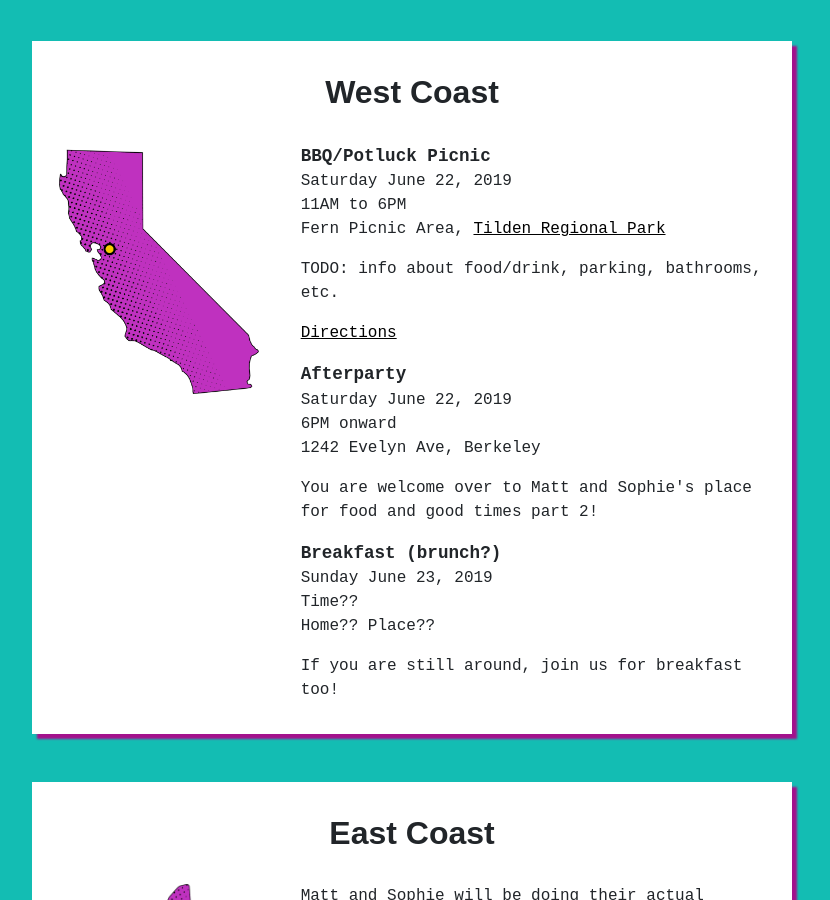
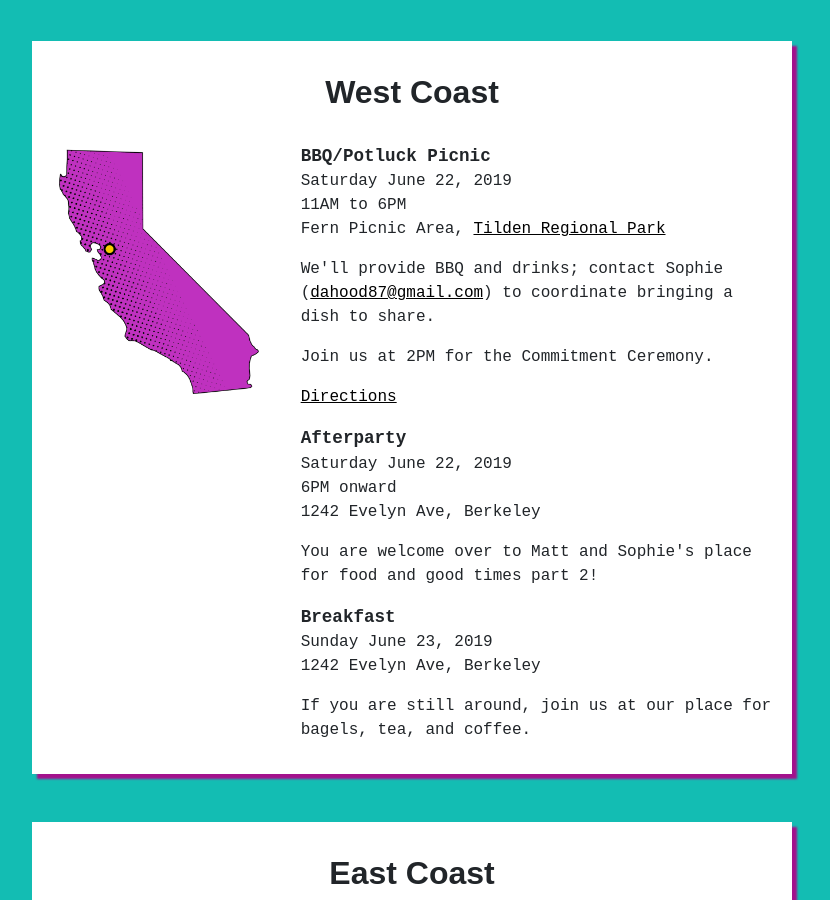
Before and after one commit to dtnaylor/matt-sophie-wedding, a Jekyll site: the page built from www/index.html, in a window 1280 px wide and 900 px high, scrolled down 448 px. Shown: the whole window, without its empty margins (228-1058 px from the left). Built offline with Jekyll 4.4.1, drawn with Linux system fonts in a browser that asks for light colours; nearby versions of some CDN libraries; some web fonts are replaced.

Commit message:
west: Add food and ceremony details

```diff
--- a/www/_includes/west.html
+++ b/www/_includes/west.html
@@ -16,7 +16,8 @@
 					<span>11AM to 6PM</span><br />
 					<span>Fern Picnic Area, <a href="https://www.ebparks.org/parks/tilden/">Tilden Regional Park</a></span>
 				</p>
-				<p>TODO: info about food/drink, parking, bathrooms, etc.</p>
+				<p>We'll provide BBQ and drinks; contact Sophie (<a href="mailto:dahood87@gmail.com">dahood87@gmail.com</a>) to coordinate bringing a dish to share.</p>
+				<p>Join us at 2PM for the Commitment Ceremony.</p>
 
 				<p>
 				<a data-toggle="collapse" href="#tilden-directions" role="button" aria-expanded="false" aria-controls="tilden-directions">
@@ -41,12 +42,11 @@
 				<p>You are welcome over to Matt and Sophie's place for food and good times part 2!</p>
 
 				<p>
-					<span class="title">Breakfast (brunch?)</span><br />
+					<span class="title">Breakfast</span><br />
 					<span>Sunday June 23, 2019</span><br />
-					<span>Time??</span><br />
-					<span>Home?? Place??</span>
+					<span>1242 Evelyn Ave, Berkeley</span>
 				</p>
-				<p>If you are still around, join us for breakfast too!</p>
+				<p>If you are still around, join us at our place for bagels, tea, and coffee.</p>
 			</div>  <!-- col -->
 		</div>  <!-- row -->
 	</div>  <!-- col -->
```
